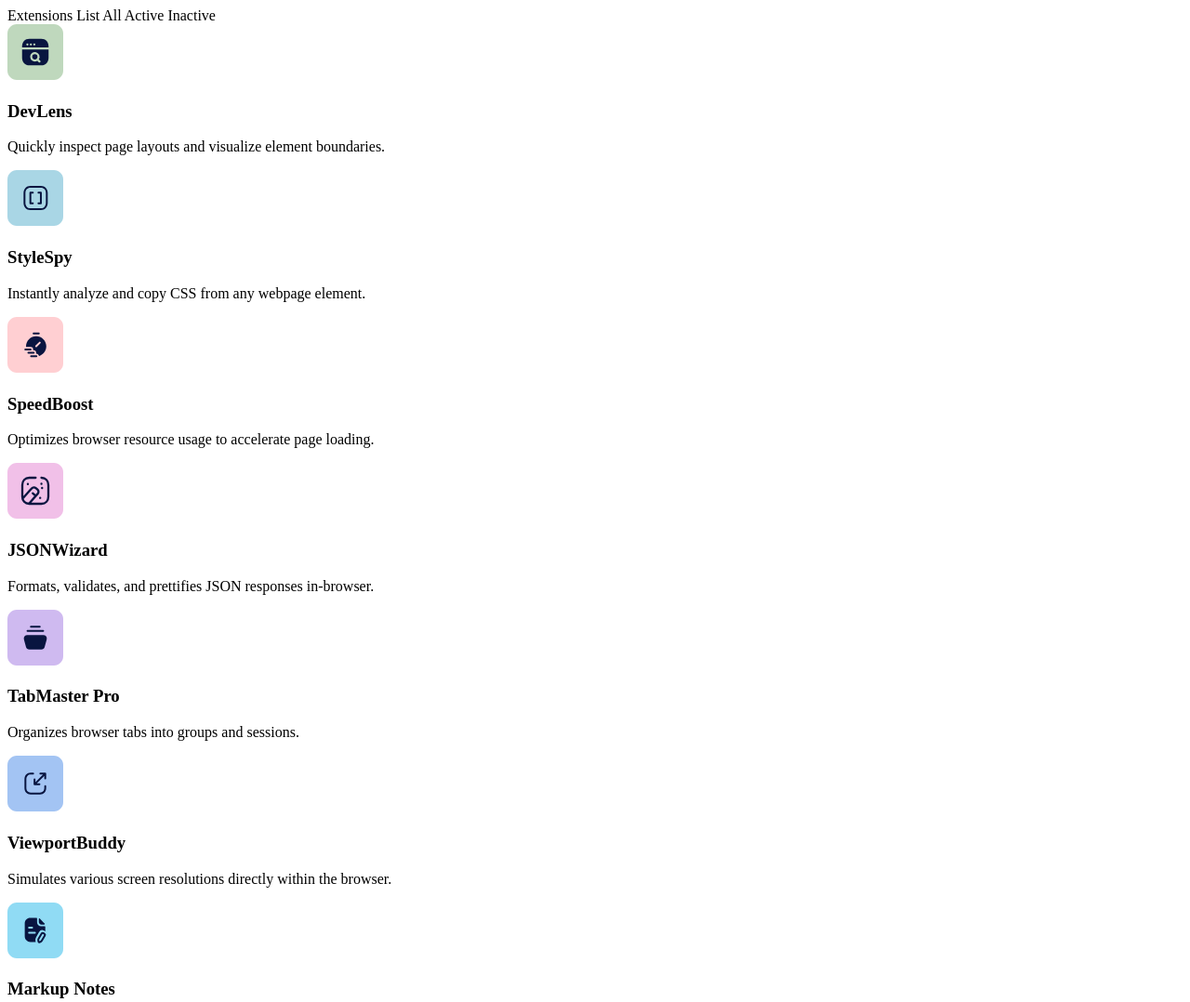
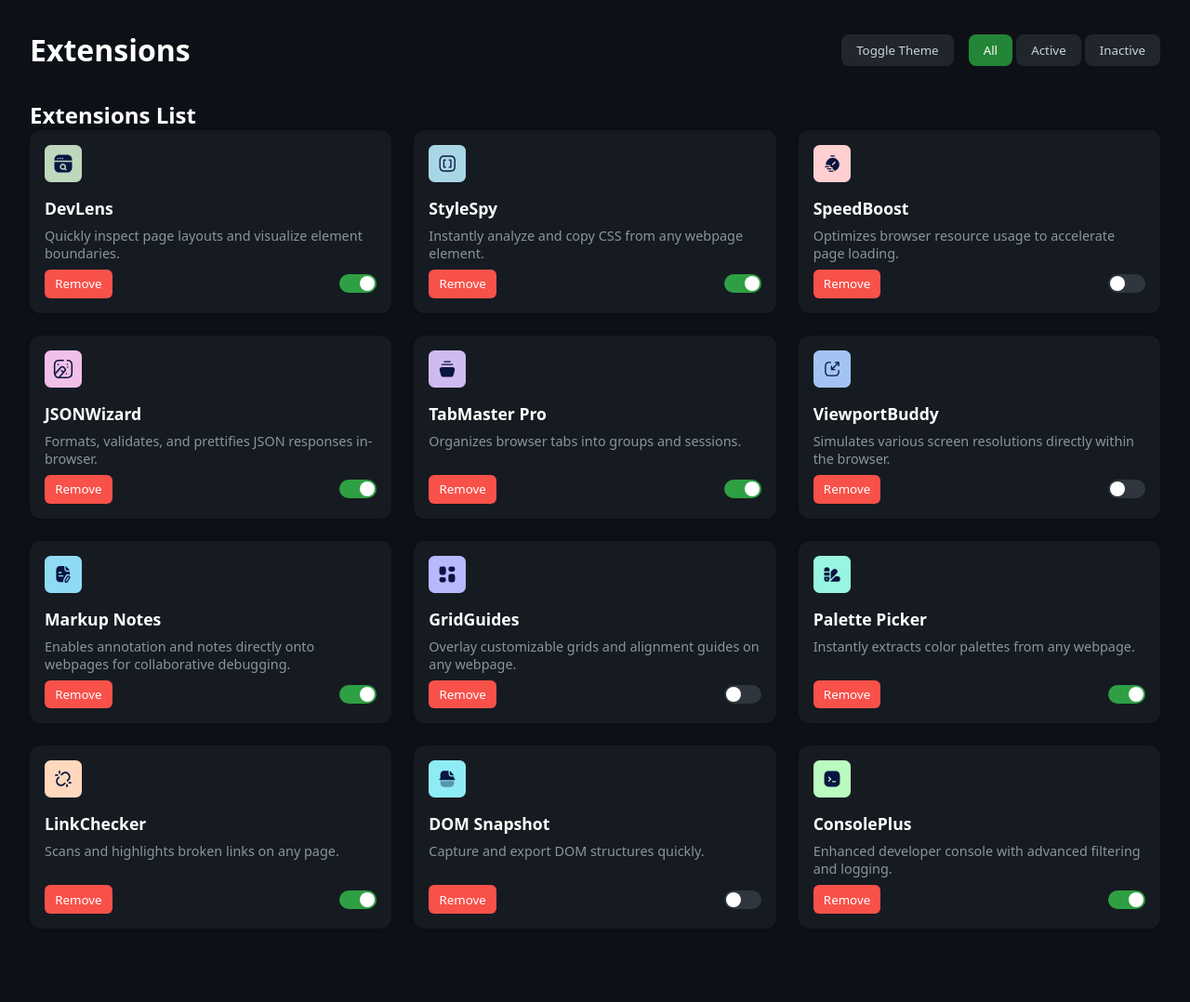
Before and after one commit to bharadwajkth/Browser-Extension-Manager-UI, a plain HTML site: page index.html in a window 1280 px wide. Shown: the top 1078 px of the page at 93% size. After the commit the page ends 1031 px from the top, so only its background shows below. Drawn offline with Linux system fonts and the light colour scheme.

Commit message:
Modified the code

```diff
--- a/assets/script.js
+++ b/assets/script.js
@@ -1,30 +1,77 @@
-document.addEventListener("DOMContentLoaded", function () {
-    fetch('data.json')
-        .then(response => response.json())
-        .then(dataArray => {
-            const dataDisplay = document.getElementById("dataDisplay");
+document.addEventListener("DOMContentLoaded", () => {
+      fetch('data.json')
+        .then(res => res.json())
+        .then(data => {
+          const container = document.getElementById("dataDisplay");
+          let currentFilter = "all";
 
-            dataArray.forEach(data => {
-                // Create a container for each item
-                const container = document.createElement("div");
+          function render() {
+            container.innerHTML = "";
+            const filtered = data.filter(item => {
+              if (currentFilter === "active") return item.isActive;
+              if (currentFilter === "inactive") return !item.isActive;
+              return true;
+            });
 
-                const logoElement = document.createElement("img");
-                logoElement.src = data.logo;
+            filtered.forEach(extension => {
+              const card = document.createElement("div");
+              card.className = "extension-card";
 
-                const nameElement = document.createElement("h3");
-                nameElement.textContent = data.name;
+              const logo = document.createElement("img");
+              logo.src = extension.logo;
+              logo.alt = extension.name;
 
-                const descriptionElement = document.createElement("p");
-                descriptionElement.textContent = data.description;
+              const name = document.createElement("h3");
+              name.textContent = extension.name;
 
-                // Append elements to the container
-                container.appendChild(logoElement);
-                container.appendChild(nameElement);
-                container.appendChild(descriptionElement);
+              const desc = document.createElement("p");
+              desc.textContent = extension.description;
 
-                // Append container to the display area
-                dataDisplay.appendChild(container);
+              const actions = document.createElement("div");
+              actions.className = "actions";
+
+              const removeBtn = document.createElement("button");
+              removeBtn.textContent = "Remove";
+              removeBtn.className = "remove-btn";
+              removeBtn.onclick = () => card.remove();
+
+              const toggle = document.createElement("div");
+              toggle.className = "toggle";
+              if (extension.isActive) toggle.classList.add("active");
+
+              toggle.addEventListener("click", () => {
+                toggle.classList.toggle("active");
+                extension.isActive = !extension.isActive;
+              });
+
+              actions.appendChild(removeBtn);
+              actions.appendChild(toggle);
+
+              card.appendChild(logo);
+              card.appendChild(name);
+              card.appendChild(desc);
+              card.appendChild(actions);
+
+              container.appendChild(card);
             });
-        })
-        .catch(error => console.error("Error fetching JSON data:", error));
-});
+          }
+
+          // Filters
+          document.querySelectorAll(".filters button").forEach(btn => {
+            btn.addEventListener("click", () => {
+              document.querySelectorAll(".filters button").forEach(b => b.classList.remove("active"));
+              btn.classList.add("active");
+              currentFilter = btn.dataset.filter;
+              render();
+            });
+          });
+
+          render();
+        });
+
+      // Theme toggle handler
+      document.getElementById("themeToggle").addEventListener("click", () => {
+        document.body.classList.toggle("dark");
+        document.body.classList.toggle("light");
+      });
+    });
--- a/assets/style.css
+++ b/assets/style.css
@@ -1,3 +1,151 @@
-body {
+* {
+      box-sizing: border-box;
+      margin: 0;
+      padding: 0;
+      font-family: "Noto Sans", sans-serif;
+    }
 
-}
+    body {
+      padding: 2rem;
+      min-height: 100vh;
+      transition: background 0.3s, color 0.3s;
+    }
+
+    body.dark {
+      background-color: #0d1117;
+      color: #ffffff;
+    }
+
+    body.light {
+      background-color: #ffffff;
+      color: #0d1117;
+    }
+
+    header {
+      display: flex;
+      justify-content: space-between;
+      align-items: center;
+      flex-wrap: wrap;
+      margin-bottom: 2rem;
+      gap: 1rem;
+    }
+
+    .header-right {
+      display: flex;
+      gap: 1rem;
+      flex-wrap: wrap;
+    }
+
+    header h1 {
+      font-size: 2rem;
+    }
+
+    .filters button,
+    #themeToggle {
+      background: #21262d;
+      color: #c9d1d9;
+      border: none;
+      padding: 0.5rem 1rem;
+      border-radius: 8px;
+      cursor: pointer;
+      transition: background 0.3s ease;
+    }
+
+    .filters button.active,
+    .filters button:hover,
+    #themeToggle:hover {
+      background: #238636;
+      color: white;
+    }
+
+    .extensions-grid {
+      display: grid;
+      grid-template-columns: repeat(auto-fill, minmax(250px, 1fr));
+      gap: 1.5rem;
+    }
+
+    @media screen and (min-width: 1024px) {
+      .extensions-grid {
+        grid-template-columns: repeat(3, 1fr);
+      }
+    }
+
+    .extension-card {
+      background-color: #161b22;
+      padding: 1rem;
+      border-radius: 12px;
+      display: flex;
+      flex-direction: column;
+      gap: 0.5rem;
+      box-shadow: 0 0 5px rgba(0, 0, 0, 0.2);
+      transition: background 0.3s, color 0.3s;
+    }
+
+    body.light .extension-card {
+      background-color: #f0f0f0;
+      color: #111;
+    }
+
+    .extension-card img {
+      width: 40px;
+      height: 40px;
+    }
+
+    .extension-card h3 {
+      margin-top: 0.5rem;
+      font-size: 1.1rem;
+    }
+
+    .extension-card p {
+      font-size: 0.9rem;
+      color: #8b949e;
+    }
+
+    body.light .extension-card p {
+      color: #444;
+    }
+
+    .extension-card .actions {
+      margin-top: auto;
+      display: flex;
+      justify-content: space-between;
+      align-items: center;
+    }
+
+    button.remove-btn {
+      background: #f85149;
+      border: none;
+      color: white;
+      padding: 0.4rem 0.7rem;
+      border-radius: 6px;
+      cursor: pointer;
+    }
+
+    .toggle {
+      position: relative;
+      width: 40px;
+      height: 20px;
+      background: #30363d;
+      border-radius: 999px;
+      cursor: pointer;
+    }
+
+    .toggle::before {
+      content: "";
+      position: absolute;
+      left: 2px;
+      top: 2px;
+      width: 16px;
+      height: 16px;
+      background: white;
+      border-radius: 50%;
+      transition: 0.3s;
+    }
+
+    .toggle.active {
+      background: #2ea043;
+    }
+
+    .toggle.active::before {
+      transform: translateX(20px);
+    }
--- a/index.html
+++ b/index.html
@@ -1,40 +1,29 @@
 <!DOCTYPE html>
 <html lang="en">
 <head>
-  <meta charset="UTF-8">
-  <meta name="viewport" content="width=device-width, initial-scale=1.0"> <!-- displays site properly based on user's device -->
+  <meta charset="UTF-8" />
+  <meta name="viewport" content="width=device-width, initial-scale=1.0" />
+  <title>Extensions Manager</title>
+  <link rel="stylesheet" href="./assets/style.css" />
+</head>
+<body class="dark">
+  <header>
+    <h1>Extensions</h1>
+    <div class="header-right">
+      <button id="themeToggle">Toggle Theme</button>
+      <div class="filters">
+        <button data-filter="all" class="active">All</button>
+        <button data-filter="active">Active</button>
+        <button data-filter="inactive">Inactive</button>
+      </div>
+    </div>
+  </header>
 
-  <link rel="icon" type="image/png" sizes="32x32" href="./assets/images/favicon-32x32.png">
-
-  <title>Frontend Mentor | Browser extensions manager UI</title>
-
-  <!-- Feel free to remove these styles or customise in your own stylesheet 👍 -->
-  <style>
-    .attribution { font-size: 11px; text-align: center; }
-    .attribution a { color: hsl(228, 45%, 44%); }
-  </style>
-  <link rel="stylesheet" href="./assets/style.css">
-</head>
-<body>
-
-  Extensions List
-
-  All
-  Active
-  Inactive
-
-  <!-- If you plan to use the JSON file to populate the data dynamically, you can delete the content below -->
-
-
-  <div id="dataDisplay">
-
-  </div>
+  <main>
+    <h2>Extensions List</h2>
+    <div id="dataDisplay" class="extensions-grid"></div>
+  </main>
 
   <script src="./assets/script.js"></script>
-
-  <div class="attribution">
-    Challenge by <a href="https://www.frontendmentor.io?ref=challenge">Frontend Mentor</a>.
-    Coded by <a href="#">Bharadwaj</a>.
-  </div>
 </body>
 </html>
```
